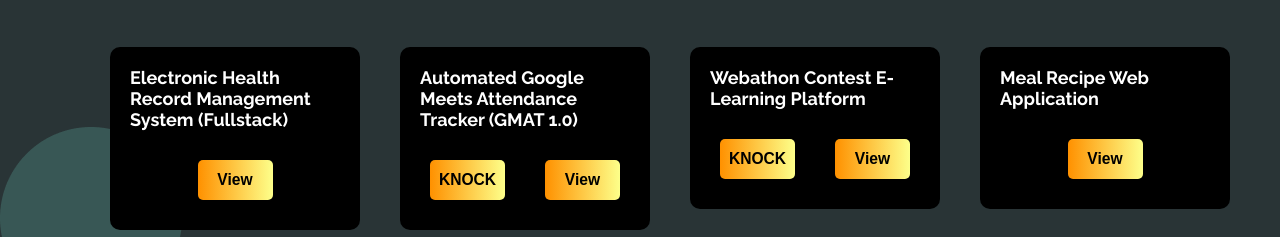
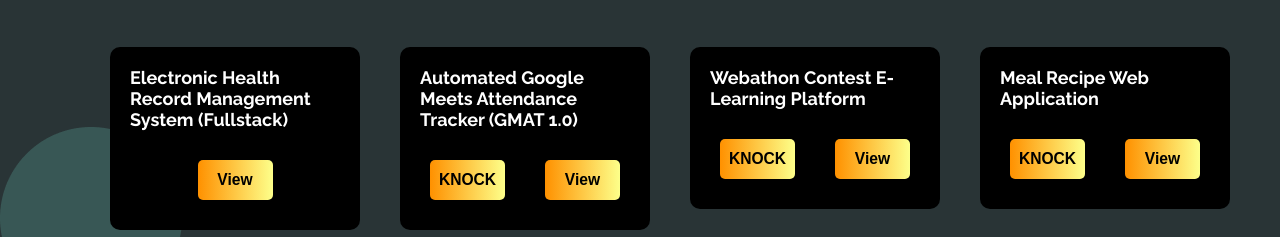
Before and after one commit to shalomalexander/portfolio, a plain HTML site: page works.html in a window 1280 px wide. Shown: the part 130-367 px from the top of the page. Drawn offline with Linux system fonts and the light colour scheme.

Commit message:
Knock Button added in Meal App

```diff
--- a/works.html
+++ b/works.html
@@ -139,11 +139,11 @@
                             <div class="card1">
                                 <h2>Meal Recipe Web Application</h2>
                                 <div class="container">
-                                    <!-- <button class="button">
-                                        <a href="https://shalomalexander.github.io/wolmgmcoet/">
+                                    <button class="button">
+                                        <a href="https://dazzling-hermann-67c236.netlify.app/">
                                             <h3>KNOCK</h3>
                                         </a>
-                                    <button> -->
+                                    <button>
                                     <button id="meal" onclick="toggleModal(this.id)" class="button">
                                         <h3>View</h3>
                                     <button>
```
